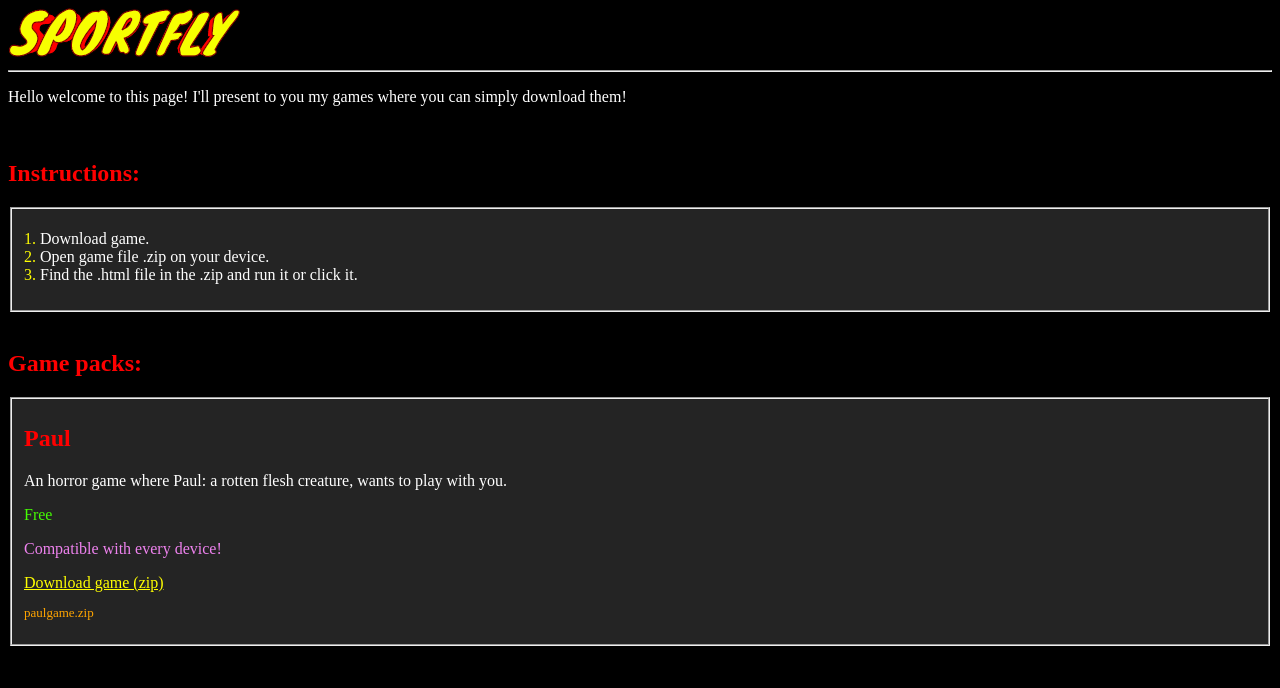
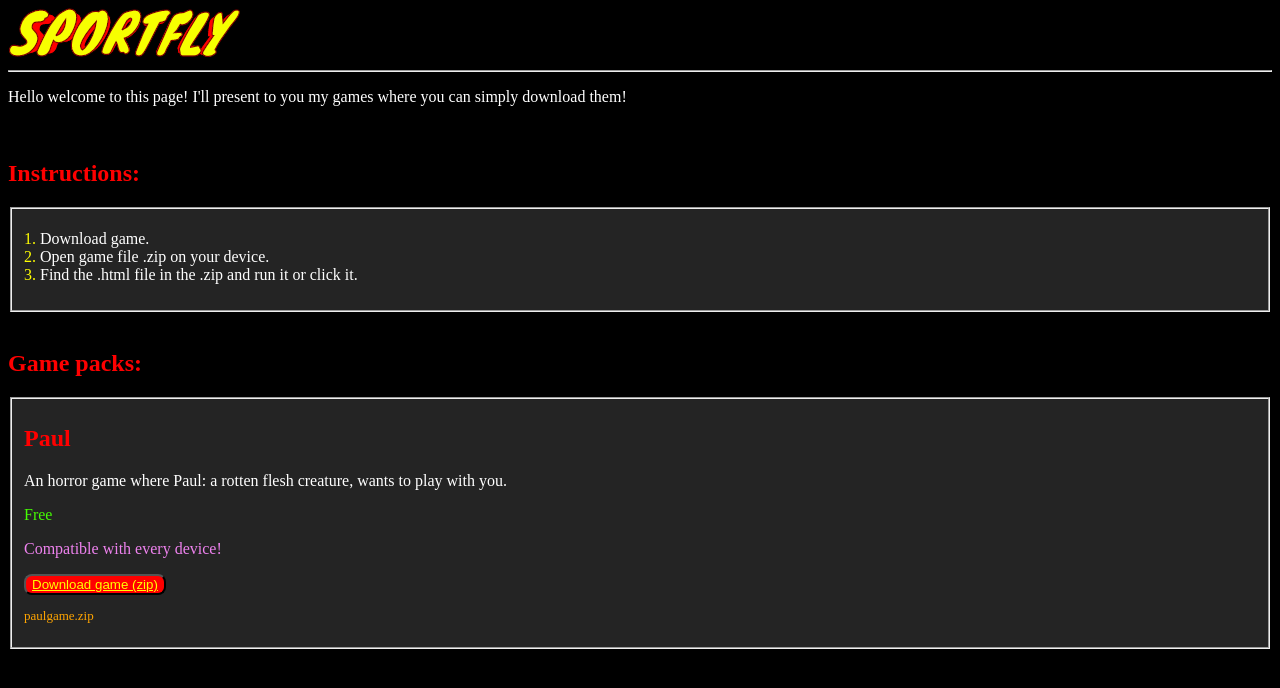
Before and after one commit to crazymemesmaker/SportDownload, a plain HTML site: page index.html in a window 1280 px wide. Drawn offline with Linux system fonts and the light colour scheme.

Commit message:
Update index.html

```diff
--- a/index.html
+++ b/index.html
@@ -24,7 +24,7 @@
 <p>An horror game where Paul: a rotten flesh creature, wants to play with you.</p>
 <p class="green">Free</p>
 <p class="violet">Compatible with every device!</p>
-<a href="">Download game (zip)</a>
+<button><a href="">Download game (zip)</a></button>
 <p class="orange">paulgame.zip</p>
 </fieldset>
 
@@ -66,6 +66,11 @@ font-size: 13px;
 .green {
 color: #45fc03;
 }
+
+button {
+background-color: red;
+border-radius: 8px;
+}
 </style>
 
 </body>
```
